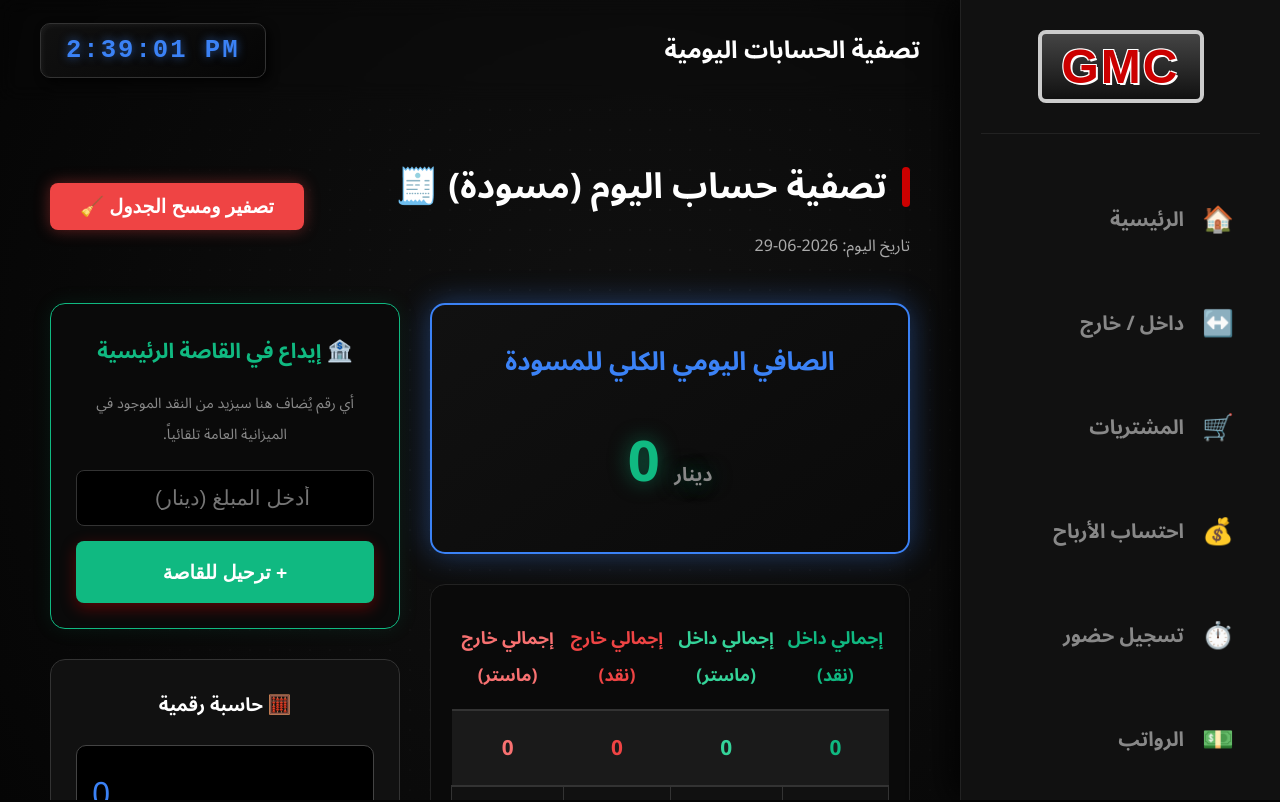
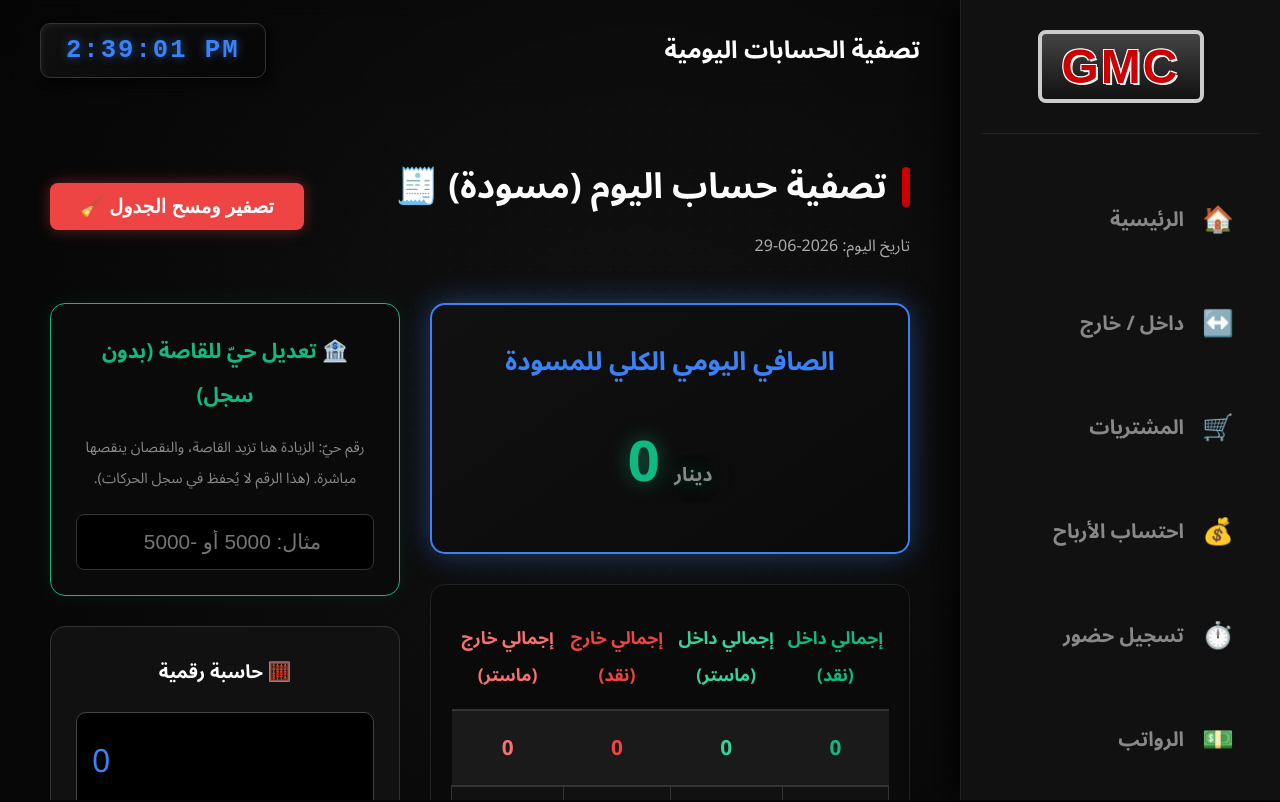
Before and after one commit to salhhaider08-boop/gm-basra, a React (Vite) app: page /clear in a window 1280 px wide. Shown: the top 802 px of the page. Built offline with nearby package versions, Linux system fonts and the light colour scheme; a web font is replaced by a local one.

Commit message:
Change safe logic to live adjustment without saving to transactions

```diff
--- a/src/pages/AccountClear.jsx
+++ b/src/pages/AccountClear.jsx
@@ -46,42 +46,15 @@ export default function AccountClear() {
   const sumCardOut = gridData.reduce((acc, row) => acc + (Number(row.cardOut) || 0), 0);
   const netBalance = (sumCashIn + sumCardIn) - (sumCashOut + sumCardOut);
 
-  // 2. Safe Input
-  const [safeInput, setSafeInput] = useState('');
-  const handleAddToSafe = (e) => {
-    e.preventDefault();
-    const amount = Number(safeInput);
-    if (!amount || amount <= 0) return;
+  // 2. Live Safe Adjustment
+  const [safeAdjustment, setSafeAdjustment] = useState(() => {
+    return localStorage.getItem('gmb_safe_adjustment') || '';
+  });
 
-    setDialog({
-      isOpen: true,
-      type: 'confirm',
-      title: 'تأكيد الترحيل للقاصة',
-      message: `هل أنت متأكد من إيداع مبلغ ${amount.toLocaleString('en-US')} دينار في القاصة الرئيسية كـ (وارد نقد)؟`,
-      onConfirm: () => {
-        try {
-          const savedTx = localStorage.getItem('gmb_transactions');
-          const tx = savedTx && savedTx !== 'undefined' ? JSON.parse(savedTx) : [];
-
-          const newTx = {
-            id: Date.now(),
-            date: new Date().toISOString().split('T')[0],
-            type: 'وارد نقد',
-            amount: amount
-          };
-
-          localStorage.setItem('gmb_transactions', JSON.stringify([newTx, ...tx]));
-
-          setSafeInput('');
-          setDialog({
-            isOpen: true, type: 'alert', title: 'نجاح', message: 'تم تحويل وإضافة المبلغ للقاصة الرئيسية بنجاح!', onConfirm: closeDialog
-          });
-        } catch(e) {
-          setDialog({ isOpen: true, type: 'alert', title: 'خطأ', message: 'حدث خطأ أثناء الإضافة.', onConfirm: closeDialog });
-        }
-      },
-      onCancel: closeDialog
-    });
+  const handleSafeAdjustmentChange = (e) => {
+    const val = e.target.value;
+    setSafeAdjustment(val);
+    localStorage.setItem('gmb_safe_adjustment', val);
   };
 
   // 3. Calculator State
@@ -221,23 +194,18 @@ export default function AccountClear() {
 
           {/* Safe Linkage */}
           <div style={{ background: '#0a0a0a', padding: '25px', borderRadius: '15px', border: '1px solid #10b981', boxShadow: '0 0 20px rgba(16,185,129,0.1)' }}>
-            <h3 style={{ margin: '0 0 15px 0', color: '#10b981', textAlign: 'center', fontSize: '1.3rem' }}>🏦 إيداع في القاصة الرئيسية</h3>
+            <h3 style={{ margin: '0 0 15px 0', color: '#10b981', textAlign: 'center', fontSize: '1.3rem' }}>🏦 تعديل حيّ للقاصة (بدون سجل)</h3>
             <p style={{ color: '#888', fontSize: '0.9rem', textAlign: 'center', marginBottom: '20px' }}>
-              أي رقم يُضاف هنا سيزيد من النقد الموجود في الميزانية العامة تلقائياً.
+              رقم حيّ: الزيادة هنا تزيد القاصة، والنقصان ينقصها مباشرة. (هذا الرقم لا يُحفظ في سجل الحركات).
             </p>
-            <form onSubmit={handleAddToSafe} style={{ display: 'flex', flexDirection: 'column', gap: '15px' }}>
-              <input
-                type="number"
-                className="custom-select"
-                placeholder="أدخل المبلغ (دينار)"
-                value={safeInput}
-                onChange={e => setSafeInput(e.target.value)}
-                style={{ fontSize: '1.3rem', padding: '15px', textAlign: 'center' }}
-              />
-              <button type="submit" className="btn-primary" style={{ background: '#10b981', fontSize: '1.2rem', padding: '15px' }}>
-                + ترحيل للقاصة
-              </button>
-            </form>
+            <input
+              type="number"
+              className="custom-select"
+              placeholder="مثال: 5000 أو -5000"
+              value={safeAdjustment}
+              onChange={handleSafeAdjustmentChange}
+              style={{ fontSize: '1.3rem', padding: '15px', textAlign: 'center', width: '100%', boxSizing: 'border-box' }}
+            />
           </div>
 
           {/* Calculator */}
--- a/src/pages/Reconciliation.jsx
+++ b/src/pages/Reconciliation.jsx
@@ -53,7 +53,8 @@ export default function Reconciliation() {
         if (t.type.includes('وارد')) totalIn += Number(t.amount);
         if (t.type.includes('خارج')) totalOut += Number(t.amount);
       });
-      setCashOnHand(totalIn - totalOut);
+      const safeAdj = Number(localStorage.getItem('gmb_safe_adjustment')) || 0;
+      setCashOnHand(totalIn - totalOut + safeAdj);
 
       // 2. Transit Goods from Purchases (gmb_purchases) -> (paidUSD + commissionUSD) * exchangeRate
       const savedPurch = localStorage.getItem('gmb_purchases');
```
